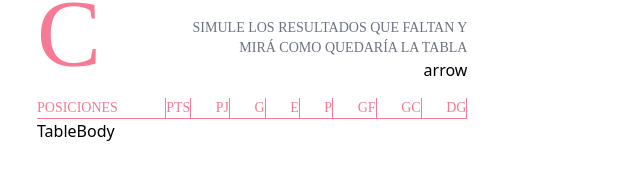
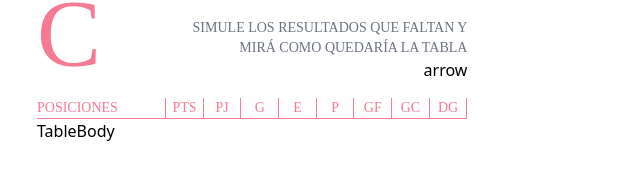
Before and after one commit to EricLich/calculadora-grupos-mundial, a React (Vite) app: page / in a window 1280 px wide. Shown: the part 95-283 px from the top of the page, without its empty margins (53-693 px from the left). Built offline with nearby package versions, Linux system fonts and the light colour scheme; no server answers; a web font is replaced by a local one.

Commit message:
center tablet head tags

```diff
--- a/src/components/Table/TableHeader.tsx
+++ b/src/components/Table/TableHeader.tsx
@@ -14,11 +14,9 @@ const TableHeader = () => {
           <div
             key={Object.values(tag)[1]}
             title={Object.values(tag)[1]}
-            className={`w-[${
-              70 / Object.values(tableHeadTags).length - 1
-            }%] suecanabold text-sm text-main  inline-block border-r border-r-main`}
+            className="w-full suecanabold text-sm text-main border-r border-r-main"
           >
-            <p className="w-[100%] mx-auto">{Object.values(tag)[0]}</p>
+            <p className="w-[100%] text-center">{Object.values(tag)[0]}</p>
           </div>
         ))}
       </div>
```
